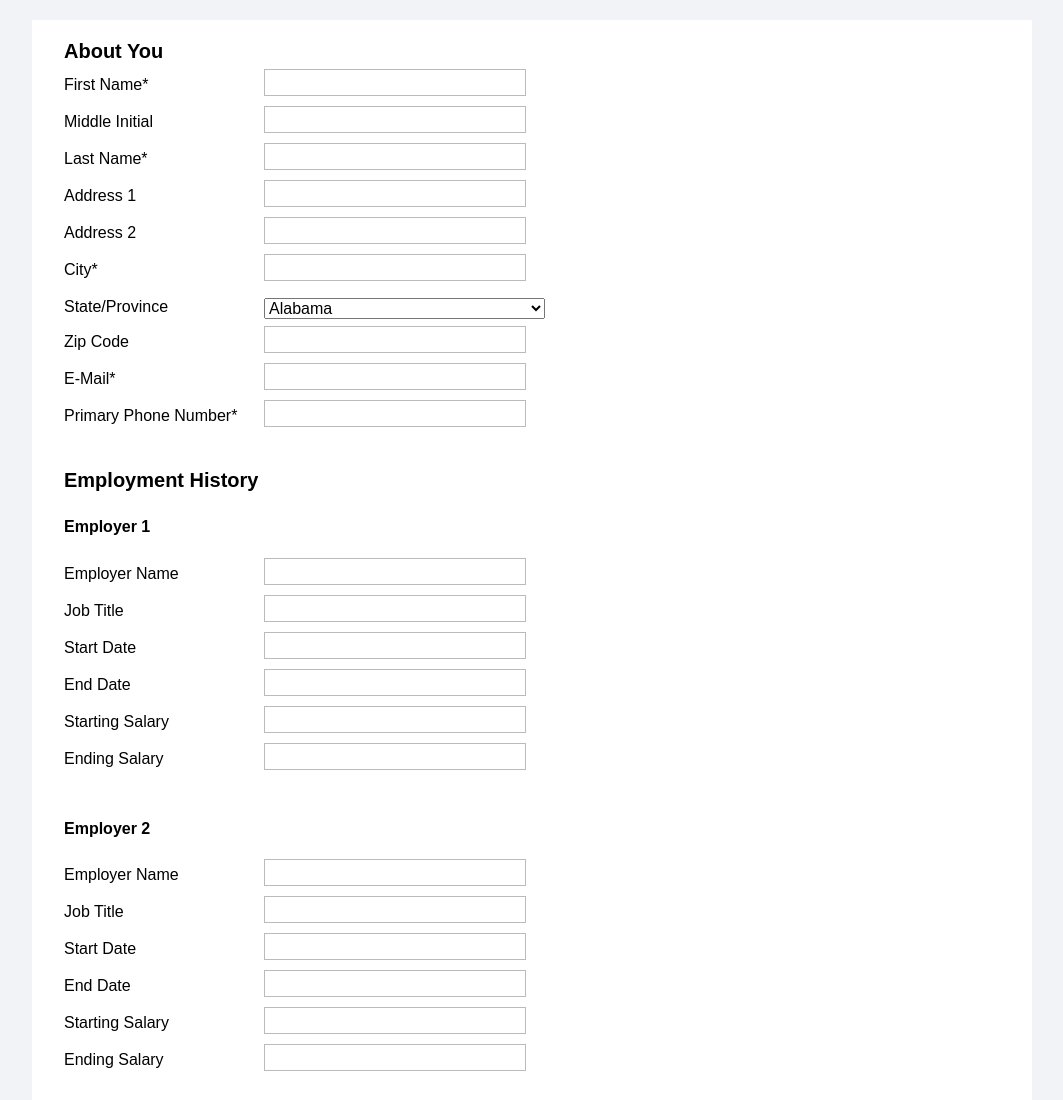
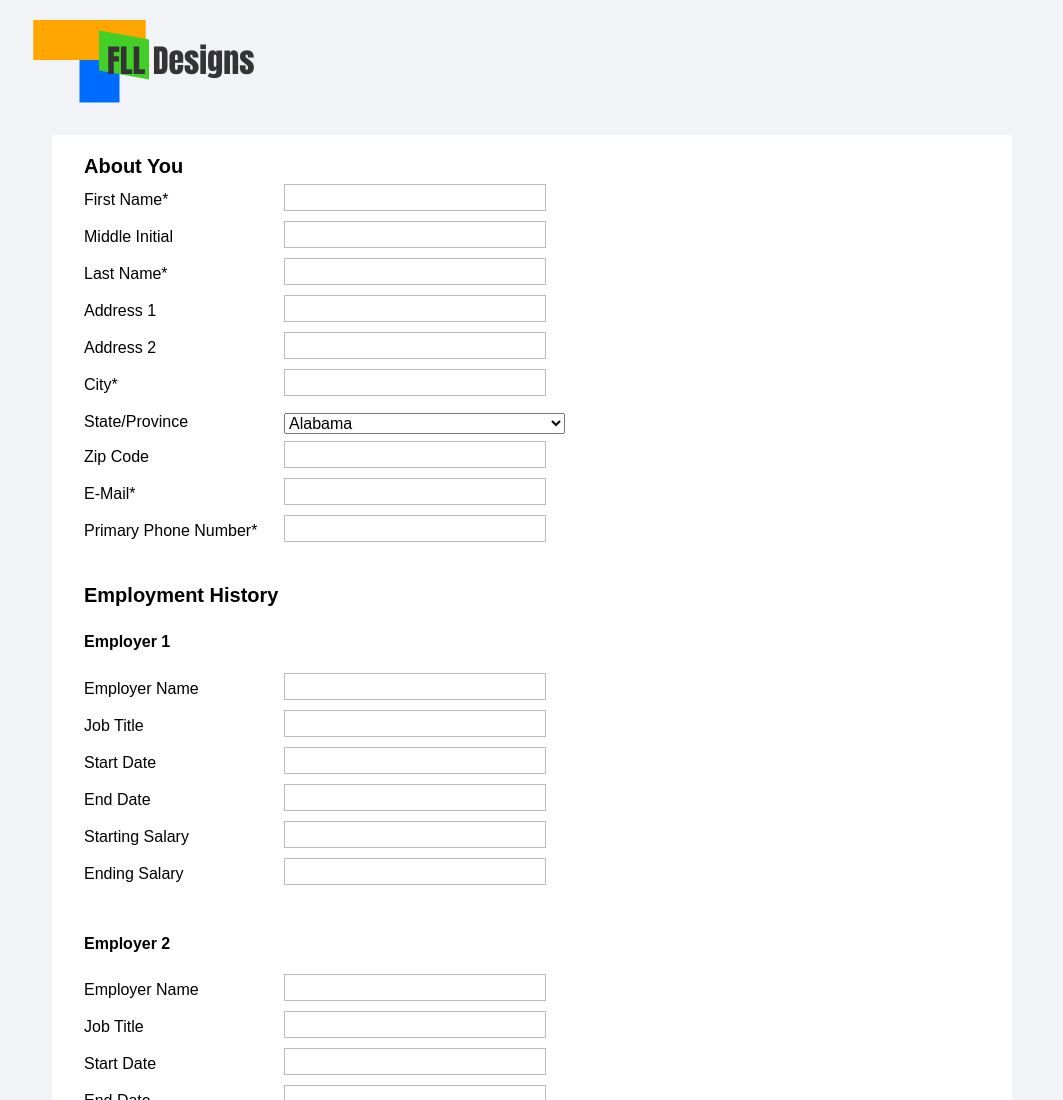
Before and after one commit to GuruFern/DWS2, a plain HTML site: page Wk3_Lopez_Fernando/index.html in a window 1280 px wide. Shown: the top 1100 px of the page, without its empty margins (108-1171 px from the left). Drawn offline with Linux system fonts and the light colour scheme.

Commit message:
Week 3 Backup 2

```diff
--- a/Wk3_Lopez_Fernando/_css/main.css
+++ b/Wk3_Lopez_Fernando/_css/main.css
@@ -10,9 +10,87 @@ body {
 	width: 90%;
 	max-width: 960px;
 	margin: 0 auto;
+}
+
+header {
+	height: 75px;
+	margin-top: 20px;
+}
+
+h1 {
+	margin: 0;
+}
+
+#formWrapper {
 	background-color: #fff;
-	margin-top: 20px;
 	padding: 20px;
+	margin-top: 40px;
+}
+
+.logo {
+	position: relative;
+}
+
+.block1 {
+	width: 75px;
+	height: 40px;
+	background-color: orange;
+	position: absolute;
+	z-index: 3;
+	-webkit-transform: scaleX(1.5);
+	transform: scaleX(1.5);
+	-webkit-transition-property: width; /* Safari */
+    -webkit-transition-duration: 3s; /* Safari */
+	-webkit-transition-delay: 1s; /* Safari */
+    transition-delay: 1s;
+    transition-property: width;
+    transition-duration: 3s;
+
+}
+
+div.block1:hover {
+	width: 200px;
+}
+
+.block2 {
+	width: 50px;
+	height: 40px;
+	background-color: #43CF27;
+	position: absolute;
+	left: 47px;
+	top: 15px;
+	z-index: 4;
+	transform: skewY(10deg);
+}
+
+.block3 {
+	width: 75px;
+	height: 40px;
+	background-color: #006CFF;
+	position: absolute;
+	left: 10px;
+	top: 25px;
+	-webkit-transform: rotateZ(90deg);
+	transform: rotateZ(90deg);
+	-webkit-transition-property: width; /* Safari */
+    -webkit-transition-duration: 3s; /* Safari */
+	-webkit-transition-timing-function: ease;
+	transition-timing-function: ease;
+    transition-property: width;
+    transition-duration: 3s;
+}
+
+div.block3:hover {
+	width: 200px;
+}
+
+.logo h1 {
+	position: absolute;
+	z-index: 6;
+	left: 55px;
+	top: 16px;
+	font-family: Impact, Charcoal, sans-serif;
+	color: #343434;
 }
 
 /*----------- Input Reset -----------*/
--- a/Wk3_Lopez_Fernando/index.html
+++ b/Wk3_Lopez_Fernando/index.html
@@ -3,12 +3,23 @@
 <head>
 <meta charset="UTF-8">
 <title>Application Form</title>
+<meta name="viewport" content="initial-scale=1, maximum-scale=1">
 <link rel="stylesheet" type="text/css" href="_css/normalize.css">
 <link rel="stylesheet" type="text/css" href="_css/main.css">
 </head>
 
 <body>
 	<div id="wrapper">
+    	<header>
+    		<div class="logo">
+                <div class="block1"></div>
+                <div class="block2"></div>
+                <div class="block3"></div>
+                <h1>FLL Designs</h1>
+    		</div>
+    	</header>
+
+    	<div id="formWrapper">
             <form class="applicationForm" action="#">
                 <fieldset title="About You">
                     <legend>About You</legend>
@@ -139,5 +150,6 @@
                 <div class="clear">
             </form>
         </div>
+    </div>
 </body>
 </html>
```
Also changed, not shown: Wk3_Lopez_Fernando/positioning.html (added, +63 -0 lines). Lines whose indentation alone changed are shown as unchanged.
